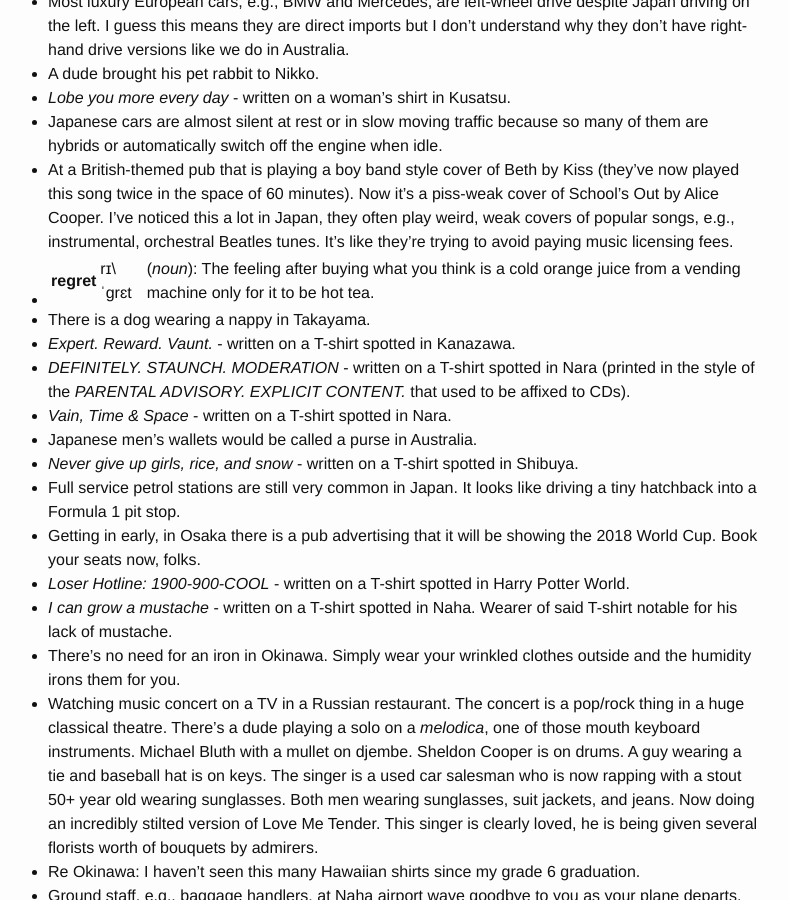
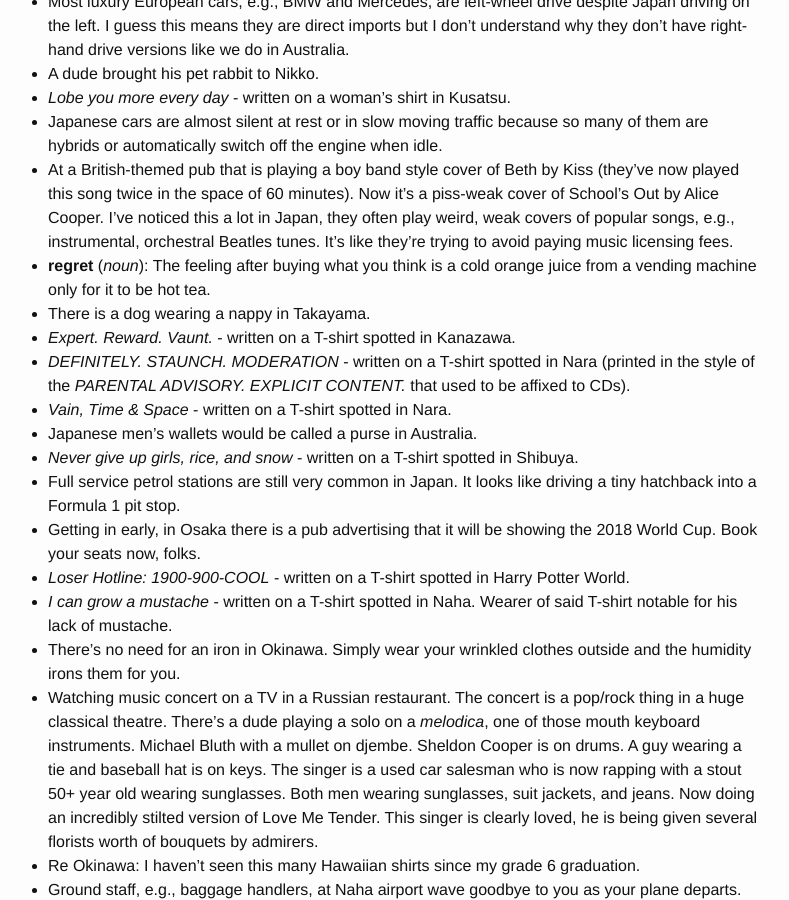
Before and after one commit to JapanBlog/japan, a Jekyll site: the page built from _posts/2015-06-12-whats-in-your-phone.md, in a window 1280 px wide and 900 px high, scrolled down 417 px. Shown: the whole window, without its empty margins (252-1041 px from the left). Built offline with Jekyll 4.4.1, drawn with Linux system fonts in a browser that asks for light colours.

Commit message:
Another attempt to fix formatting

```diff
--- a/_posts/2015-06-12-whats-in-your-phone.md
+++ b/_posts/2015-06-12-whats-in-your-phone.md
@@ -17,7 +17,7 @@ Today I flew from Osaka to Naha in Okinawa. Since I didn't do much else, and I'm
 - _Lobe you more every day_ - written on a woman's shirt in Kusatsu.
 - Japanese cars are almost silent at rest or in slow moving traffic because so many of them are hybrids or automatically switch off the engine when idle.
 - At a British-themed pub that is playing a boy band style cover of Beth by Kiss (they've now played this song twice in the space of 60 minutes). Now it's a piss-weak cover of School's Out by Alice Cooper. I've noticed this a lot in Japan, they often play weird, weak covers of popular songs, e.g., instrumental, orchestral Beatles tunes. It's like they're trying to avoid paying music licensing fees.
-- __regret__ |rɪ\ˈgrɛt| (_noun_): The feeling after buying what you think is a cold orange juice from a vending machine only for it to be hot tea.
+- __regret__ (_noun_): The feeling after buying what you think is a cold orange juice from a vending machine only for it to be hot tea.
 - There is a dog wearing a nappy in Takayama.
 - _Expert. Reward. Vaunt._ - written on a T-shirt spotted in Kanazawa.
 - _DEFINITELY. STAUNCH. MODERATION_ - written on a T-shirt spotted in Nara (printed in the style of the _PARENTAL ADVISORY. EXPLICIT CONTENT._ that used to be affixed to CDs).
```
